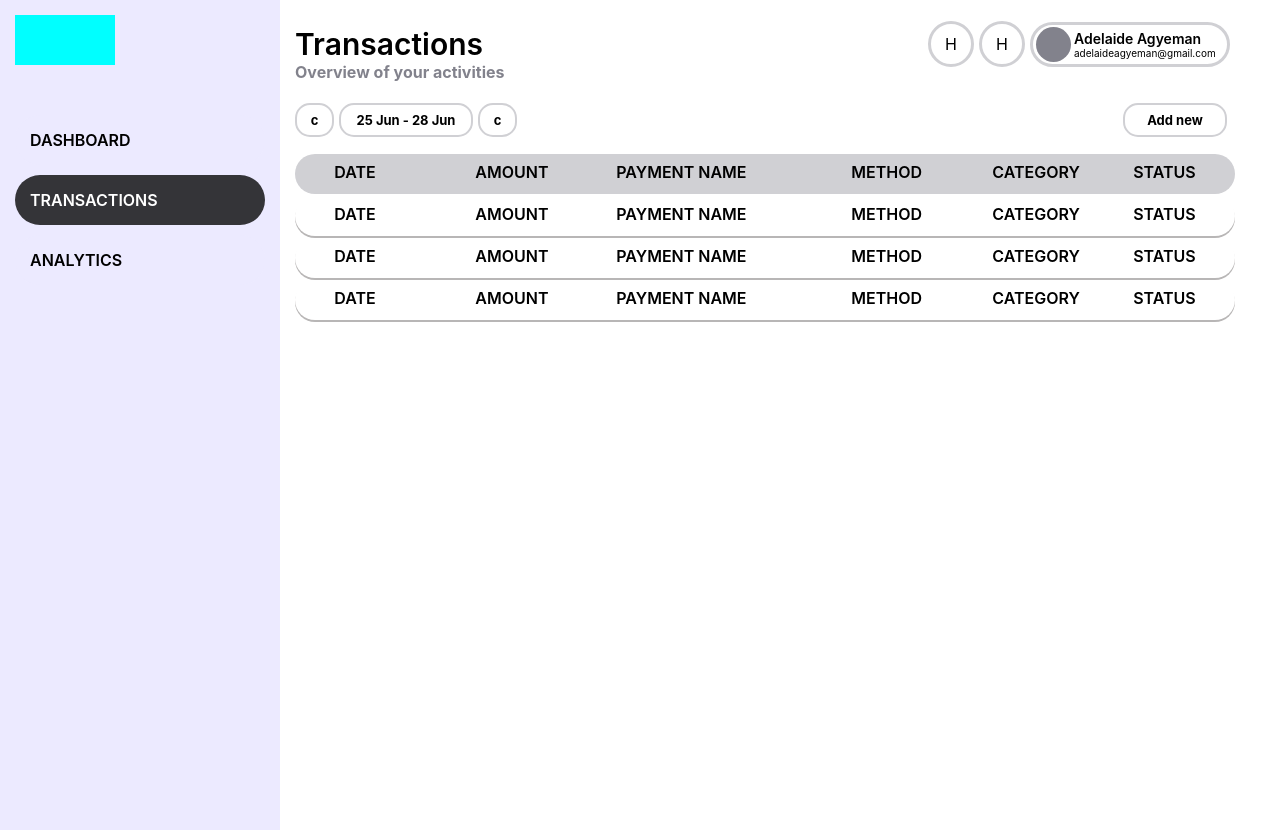
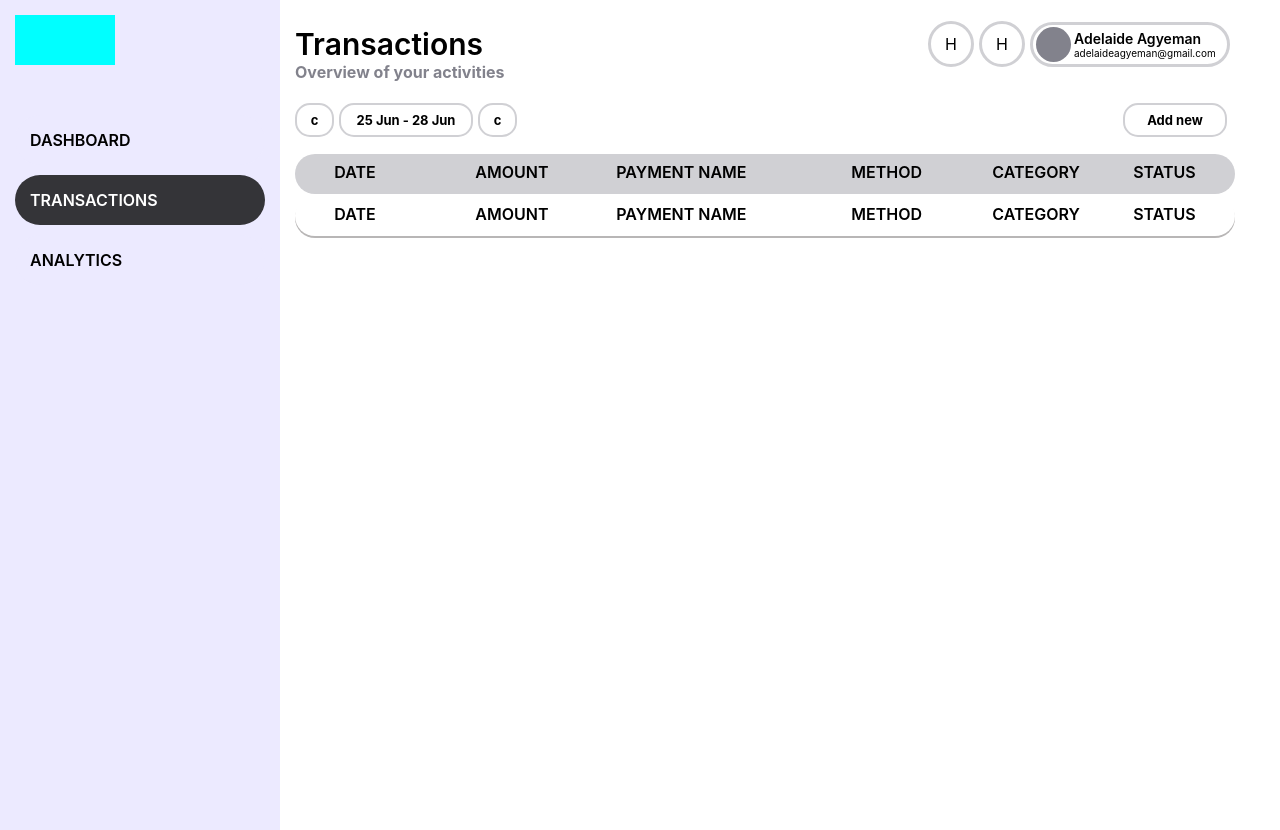
Before and after one commit to itsjasonagyeman/personal_finance_app, a React (Create React App) app: page /transactions in a window 1280 px wide. Built offline with nearby package versions, Linux system fonts and the light colour scheme.

Commit message:
Worked on add new function

```diff
--- a/src/components/DashboardFunctionalityCard.js
+++ b/src/components/DashboardFunctionalityCard.js
@@ -3,13 +3,14 @@ import './DashboardFunctionalityCard.css'
 
 
 
-export default function DashboardFunctionalityCard({cardwidth, text, hoverbackgroundcolor, hovertextcolor, hovercursor}) {
+export default function DashboardFunctionalityCard({cardwidth, text, hoverbackgroundcolor, hovertextcolor, hovercursor, onClickFunction}) {
   const [hover, setHovered] = useState(false)
 
   return (
     <div className='card'
     onMouseEnter={() => setHovered(true)}
     onMouseLeave={() => setHovered(false)}
+    onClick={onClickFunction}
     style={{
       backgroundColor: hover ? hoverbackgroundcolor : 'white',
       color: hover ? hovertextcolor: 'black',
--- a/src/pages/Transactions.js
+++ b/src/pages/Transactions.js
@@ -3,10 +3,21 @@ import './Transactions.css'
 import Navbar from '../components/Navbar'
 import DashboardFunctionalityCard from '../components/DashboardFunctionalityCard'
 import Transactionheader from '../components/Transactionheader'
+import { useState } from 'react'
 
 export default function Transactions() {
+  const [headers, setHeaders] = useState([
+  { backgroundColor: '#D0D0D4', showShadow: false },
+  { backgroundColor: 'white', showShadow: true }
+  ])
+  function addNewHeader() {
+    setHeaders([
+      ...headers,
+      { backgroundColor: 'white', showShadow: true }
+    ])
+  }
   return (
-    <div class='transactionsmain'>
+    <div className='transactionsmain'>
       <Navbar titlename='Transactions' titlemessage='Overview of your activities'/>
       <div className='transactionsfunctionality'>
         <div className='transfunca'>
@@ -14,12 +25,15 @@ export default function Transactions() {
           <DashboardFunctionalityCard cardwidth='130px' text='25 Jun - 28 Jun' hoverbackgroundcolor='white' hovertextcolor='black' hovercursor='default'/>
           <DashboardFunctionalityCard cardwidth='35px' text='c' hoverbackgroundcolor='white' hovertextcolor='black' hovercursor='default'/>
         </div>
-        <DashboardFunctionalityCard cardwidth='100px' text='Add new' hoverbackgroundcolor='black' hovertextcolor='white' hovercursor='pointer'/>
+        <DashboardFunctionalityCard cardwidth='100px' text='Add new' hoverbackgroundcolor='black' hovertextcolor='white' hovercursor='pointer' onClickFunction={addNewHeader}/>
       </div>
-      <Transactionheader backgroundColor='#D0D0D4' showShadow={false}/>
-      <Transactionheader backgroundColor='white' showShadow={true}/>
-      <Transactionheader backgroundColor='white' showShadow={true}/>
-      <Transactionheader backgroundColor='white' showShadow={true}/>
+      {headers.map((header, index) => (
+        <Transactionheader
+          key={index}
+          backgroundColor={header.backgroundColor}
+          showShadow={header.showShadow}
+        />
+      ))}
     </div>
   )
 }
```
